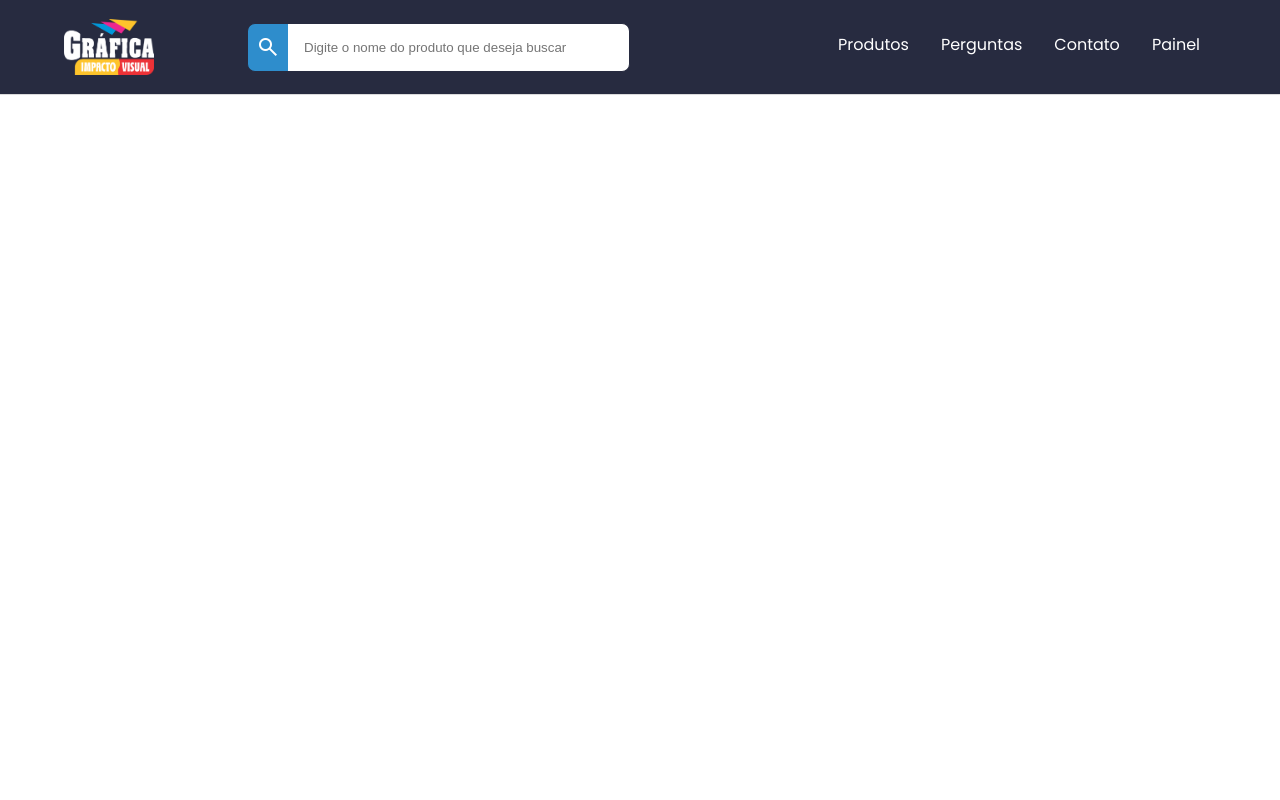
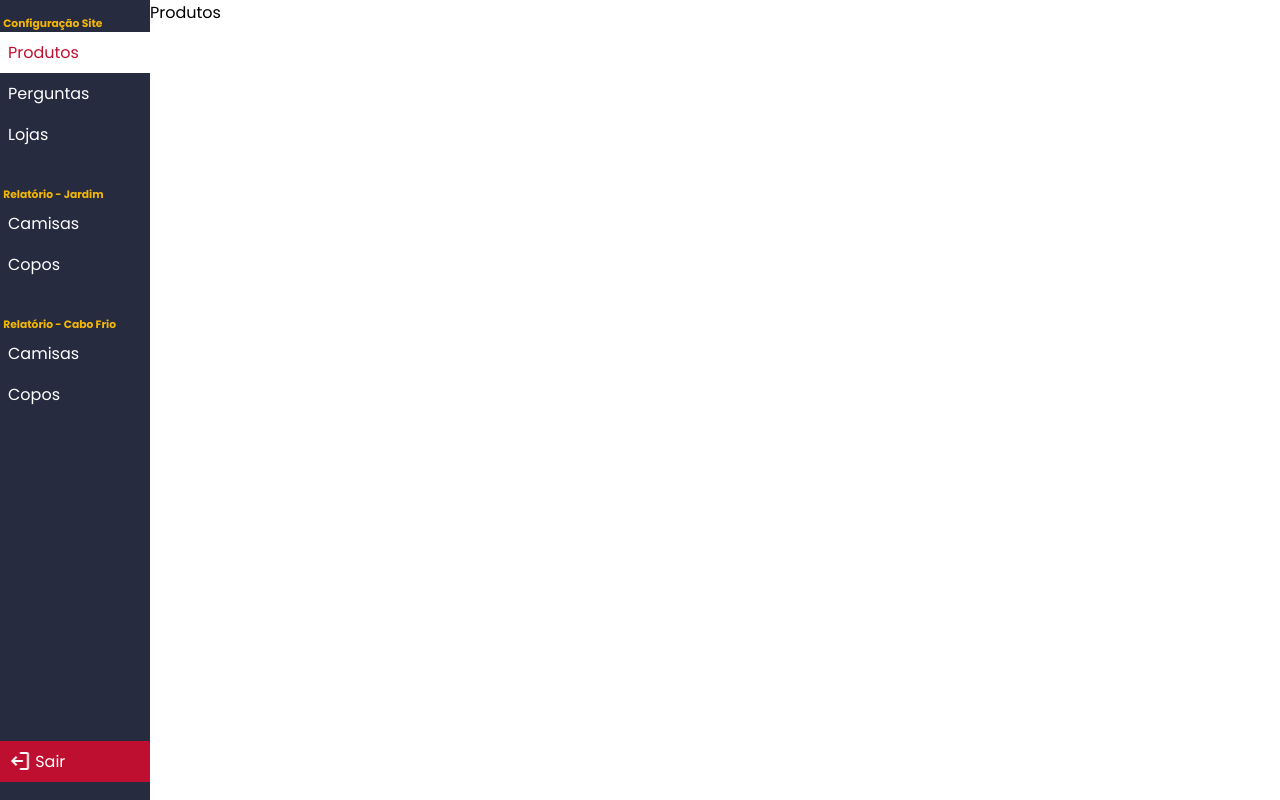
Before and after one commit to unikcabofrio/nextjs-impactovisual, a Next.js app: page /painel in a window 1280 px wide. Built offline with nearby package versions, Linux system fonts and the light colour scheme.

Commit message:
'update_fetch'

```diff
--- a/src/app/painel/page.js
+++ b/src/app/painel/page.js
@@ -1,10 +1,11 @@
 'use client'
+import './style.css'
 import { useEffect, useState } from "react";
-
-import TopMenu from "@/view/TopMenu";
+import TopMenu from "@/viewPianel/TopMenu";
+import PainelAtivo from '@/viewPianel/painelAtivo';
 
 export default function Page() {
-  const [filterProdutos, setFilterProdutos] = useState('')
+  const [menuAtivo, setMenuAtivo] = useState('Produtos')
   const [produtos, setProdutos] = useState()
   const [faq, setFaq] = useState()
   const [contact, setContact] = useState()
@@ -33,9 +34,9 @@ export default function Page() {
   },[])
 
   return (
-    <>
-      <TopMenu setFilterProdutos={setFilterProdutos} />
-      Painel
-    </>
+    <div className="dashboard">
+      <TopMenu setMenuAtivo={setMenuAtivo} />
+      <PainelAtivo namePanel={menuAtivo}/>
+    </div>
   );
 }
--- /dev/null
+++ b/src/app/painel/style.css
@@ -0,0 +1,7 @@
+.dashboard{
+    display: flex;
+}
+
+footer{
+    display: none;
+}
--- a/src/utils/googleSheets.js
+++ b/src/utils/googleSheets.js
@@ -38,14 +38,13 @@ function alignData(sheet, data) {
 }
 
 async function GetDataSheet(sheet) {
-
     // METODO PARA BUSCAR TODOS OS DADOS DE CADA PÁGINA
     try {
         const sheet_url = process.env.SHEET_URL
         const sheet_id = process.env.SHEET_ID
         const ulr = sheet_url.replace('::ID', sheet_id)
 
-        const response = await fetch(`${ulr}?sheet=${sheet}`,{ next: { revalidate: 3600 } });
+        const response = await fetch(`${ulr}?sheet=${sheet}`);
         const values = await response.json();
         const data = []
         values.jsonData.forEach(element => {
--- a/src/view/TopMenu/index.js
+++ b/src/view/TopMenu/index.js
@@ -34,7 +34,7 @@ export default function TopMenu({setFilterProdutos}) {
                         return <span key={index} onClick={() => { handleClick(item.id) }}>{item.name}</span>
                     })
                 }
-                <span onClick={() => { window.location.href = '' }}>Painel</span>
+                <span onClick={() => { window.location.href = '/' }}>Painel</span>
             </div>
         </nav>
     )
--- /dev/null
+++ b/src/viewPianel/TopMenu/index.js
@@ -0,0 +1,47 @@
+'use client'
+import './style.css'
+import IconeSVG from '@/components/icon'
+
+
+export default function TopMenu({ setMenuAtivo }) {
+    function handleClick(id) {
+        const spanlist = document.getElementsByTagName('span')
+        for (let index = 0; index < spanlist.length; index++) {
+            const element = spanlist[index];
+            element.classList.remove('ativo')
+        }
+        document.getElementById(id).classList.add('ativo')
+        setMenuAtivo(id)
+    }
+    return (
+        <nav className="navbar">
+            {/* <div className='menuImage'>
+                <Imagem src={Logo} />
+            </div> */}
+            <div className='buttons'>
+                <div className={`menuList`}>
+                    <h6>Configuração Site</h6>
+                    <span id={'produtos'} className={'ativo'} onClick={() => { handleClick('produtos') }}>Produtos</span>
+                    <span id={'perguntas'} onClick={() => { handleClick('perguntas') }}>Perguntas</span>
+                    <span id={'contato'} onClick={() => { handleClick('contato') }}>Lojas</span>
+                </div>
+                <div className={`menuList`}>
+                    <h6>Relatório - Jardim</h6>
+                    <span id={'listCamisas_JD'} onClick={() => { handleClick('listCamisas_JD') }}>Camisas</span>
+                    <span id={'listCopos_JD'} onClick={() => { handleClick('listCopos_JD') }}>Copos</span>
+                </div>
+                <div className={`menuList`}>
+                    <h6>Relatório - Cabo Frio</h6>
+                    <span id={'listCamisas_CF'} onClick={() => { handleClick('listCamisas_CF') }}>Camisas</span>
+                    <span id={'listCopos_CF'} onClick={() => { handleClick('listCopos_CF') }}>Copos</span>
+                </div>
+            </div>
+
+            <div className={`menuList exitBtn`}>
+                <span onClick={() => { window.location.href = '/' }}>
+                    <IconeSVG icone={"logout"} /><>Sair</>
+                </span>
+            </div>
+        </nav>
+    )
+}
--- /dev/null
+++ b/src/viewPianel/TopMenu/style.css
@@ -0,0 +1,63 @@
+.navbar {
+    height: 100vh;
+    width: 150px;
+    background-color: var(--color1);
+    display: flex;
+    flex-direction: column;
+}
+
+.menuImage{
+    height: 15%;
+    padding: 1rem;
+}
+
+.menuImage>img{
+    width: 100%;
+    height: 100%;
+    object-fit:scale-down;
+}
+
+.buttons{
+    height: 100%;
+}
+
+.menuList{
+    width: 100%;
+    color: var(--color_white);
+    display: flex;
+    flex-direction: column;
+    padding: 1rem 0;
+}
+
+.menuList>h6{
+    color: var(--color4);
+    padding-left: .2rem;
+}
+
+.menuList>span{
+    cursor: pointer;
+    padding: .5rem;
+}
+
+.menuList>.ativo{
+    background-color: var(--color_white);
+    color: var(--color2);
+}
+
+.exitBtn{
+    height: 10%;
+}
+
+.exitBtn>span{
+    background-color: var(--color2);
+    display: flex;
+}
+
+.exitBtn>span>span{
+    transform: rotateY(180deg);
+    padding-left: .2rem;
+}
+
+@media (max-width: 768px) {}
+
+@media (min-width: 769px) and (max-width: 883px) {}
--- /dev/null
+++ b/src/viewPianel/painelAtivo.js
@@ -0,0 +1,7 @@
+export default function PainelAtivo({namePanel}){
+    return(
+        <>
+            {namePanel}
+        </>
+    )
+}
```
